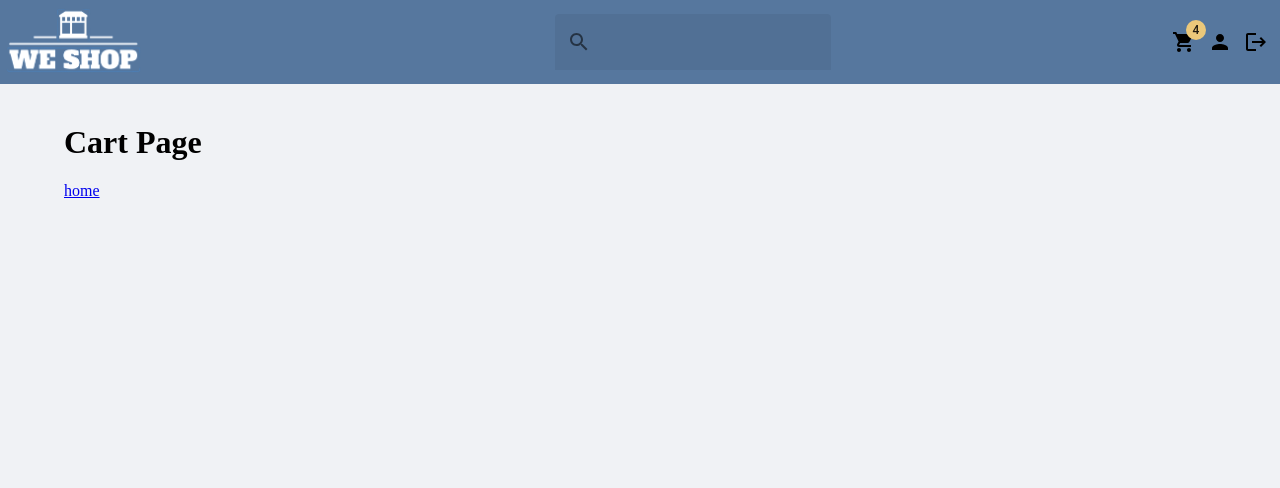
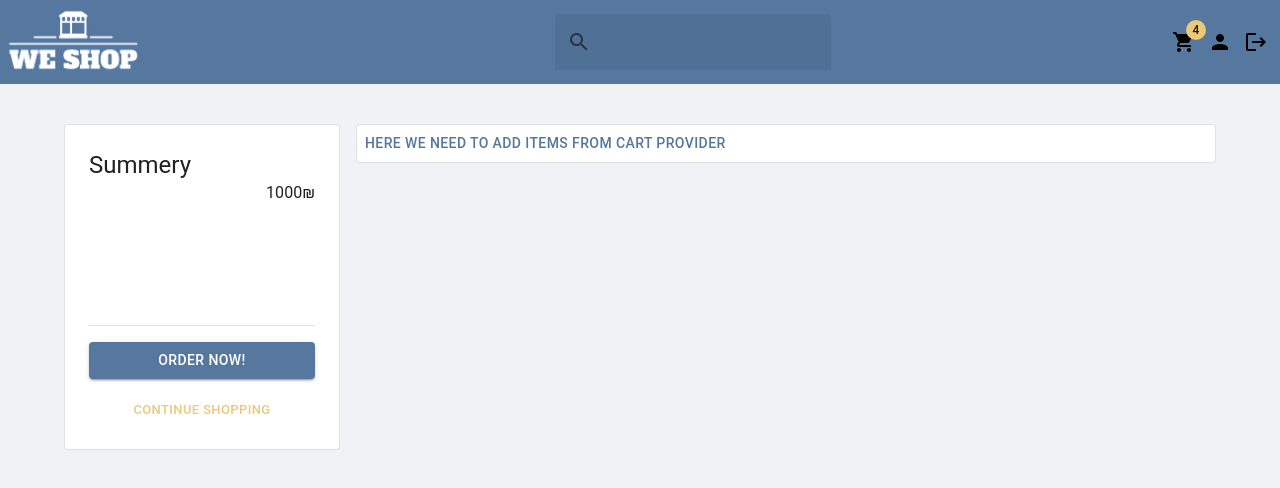
Before and after one commit to idanpeduiem/WeShop, a React (Create React App) app in the folder client/: page /login in a window 1280 px wide. Both pictures are taken after a click on the button "menu". Shown: the top 488 px of the page. Built offline with nearby package versions, Linux system fonts and the light colour scheme; no server answers.

Commit message:
fix cart page ui and add summery side component

```diff
--- a/client/src/components/Cart.tsx
+++ b/client/src/components/Cart.tsx
@@ -1,11 +1,43 @@
-import { RoutePaths } from "../App";
+import { Button, Divider, Grid, Paper, Typography } from "@mui/material";
+import Stack from "@mui/material/Stack";
 
 const Cart = () => {
+  const totalAmount = 1000;
+
   return (
-    <>
-      <h1>Cart Page</h1>
-      <a href={RoutePaths.HOME}>home</a>
-    </>
+    <Grid container spacing={2}>
+      <Grid item xs={12} sm={3}>
+        <Paper variant={"outlined"}>
+          <Grid container direction={"column"} padding={3} rowSpacing={15}>
+            <Grid item>
+              <Typography variant={"h5"}>Summery</Typography>
+              <Typography dir={"rtl"}>{totalAmount}₪</Typography>
+            </Grid>
+            <Grid item>
+              <Stack spacing={2}>
+                <Divider />
+                <Button variant={"contained"} fullWidth>
+                  Order now!
+                </Button>
+                <Button
+                  variant={"text"}
+                  color={"secondary"}
+                  size={"small"}
+                  fullWidth
+                >
+                  continue shopping
+                </Button>
+              </Stack>
+            </Grid>
+          </Grid>
+        </Paper>
+      </Grid>
+      <Grid item xs={12} sm={9}>
+        <Paper variant={"outlined"}>
+          <Button>here we need to add items from cart provider</Button>
+        </Paper>
+      </Grid>
+    </Grid>
   );
 };
 export default Cart;
--- a/client/src/components/Login.tsx
+++ b/client/src/components/Login.tsx
@@ -58,7 +58,7 @@ const Login = () => {
 
   return (
     <Grid>
-      <Paper elevation={10} style={paperStyle}>
+      <Paper elevation={3} style={paperStyle}>
         <Grid>
           <Avatar sx={{ backgroundColor: theme.palette.primary.main }}>
             <LockOutlinedIcon />
```
Also changed, not shown: 1 other file (tests, documents, lock files or other folders).
